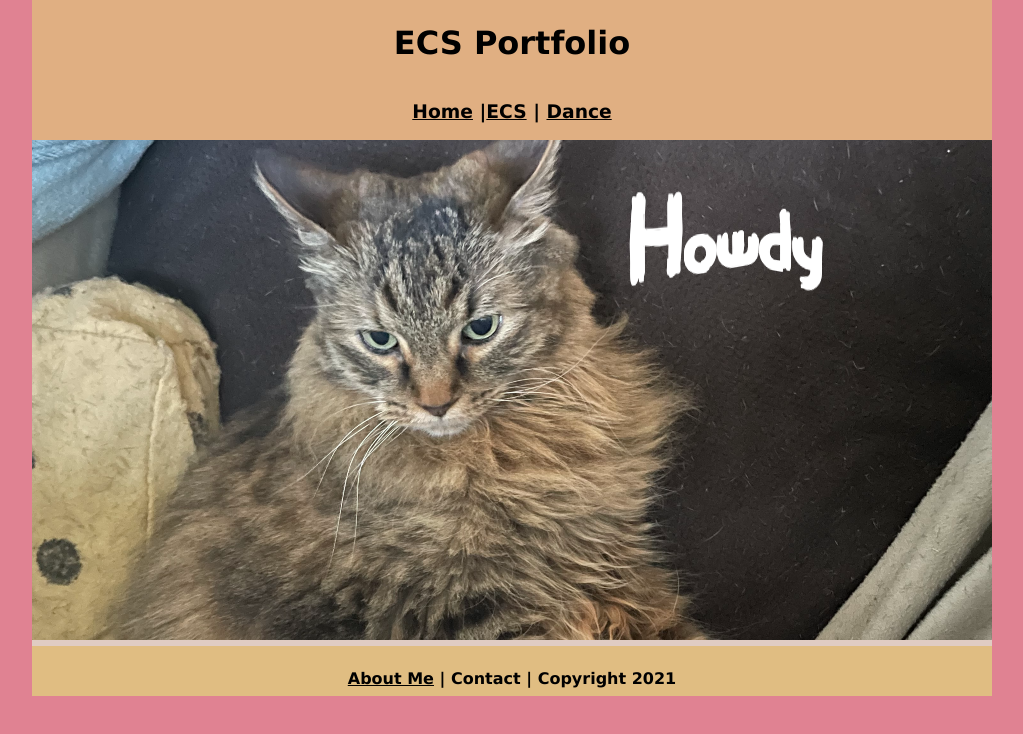
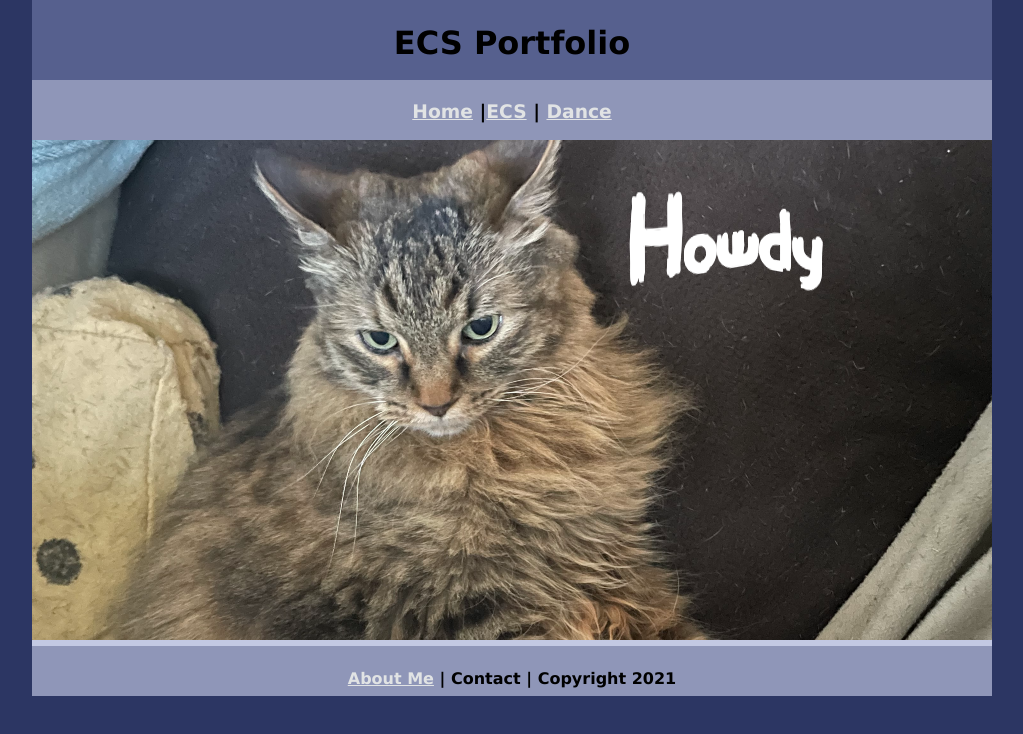
Before and after one commit to 9652272/escportfolio, a plain HTML site: page index.html in a window 1280 px wide. Shown: the whole page, without its empty margins (128-1151 px from the left). Drawn offline with Linux system fonts and the light colour scheme.

Commit message:
Update myCSS.css

```diff
--- a/myCSS.css
+++ b/myCSS.css
@@ -5,14 +5,14 @@ body {
 	font: 100%/1.4 Verdana, Arial, Helvetica, sans-serif;
 }
 .homePage {
-	background: #E08292;
+	background: #2C3663;
 }
 .container {
 	width: 960px;
 	margin: 0 auto;
 }
 .header {
-	background: #E0AF82;
+	background: #56608E;
 	text-align: center;
 	margin: 0px;
 	padding: 5;
@@ -22,7 +22,7 @@ body {
 
 }
 .nav {
-	background: #E0AF82;
+	background: #8F96B8;
 	margin: 0px;
 	padding: 5;
 	float: left;
@@ -31,7 +31,7 @@ body {
 	text-align: center;
 }
 .content {
-	background: #E0CCC3;
+	background:#C3C9E3;
 	margin: 0px;
 	float: left;
 	width: 100%;
@@ -39,7 +39,7 @@ body {
 	text-align: left;
 }
 .footer {
-	background: #E0BD82;
+	background: #8F96B8;
 	margin: 0px;
 	float: left;
 	width: 100%;
@@ -47,7 +47,7 @@ body {
 	text-align: center;
 }
 a:link {
-	color: #000000;
+	color: #E1E3E4;
 }
 a:visited {
 	color: #000000;
```
